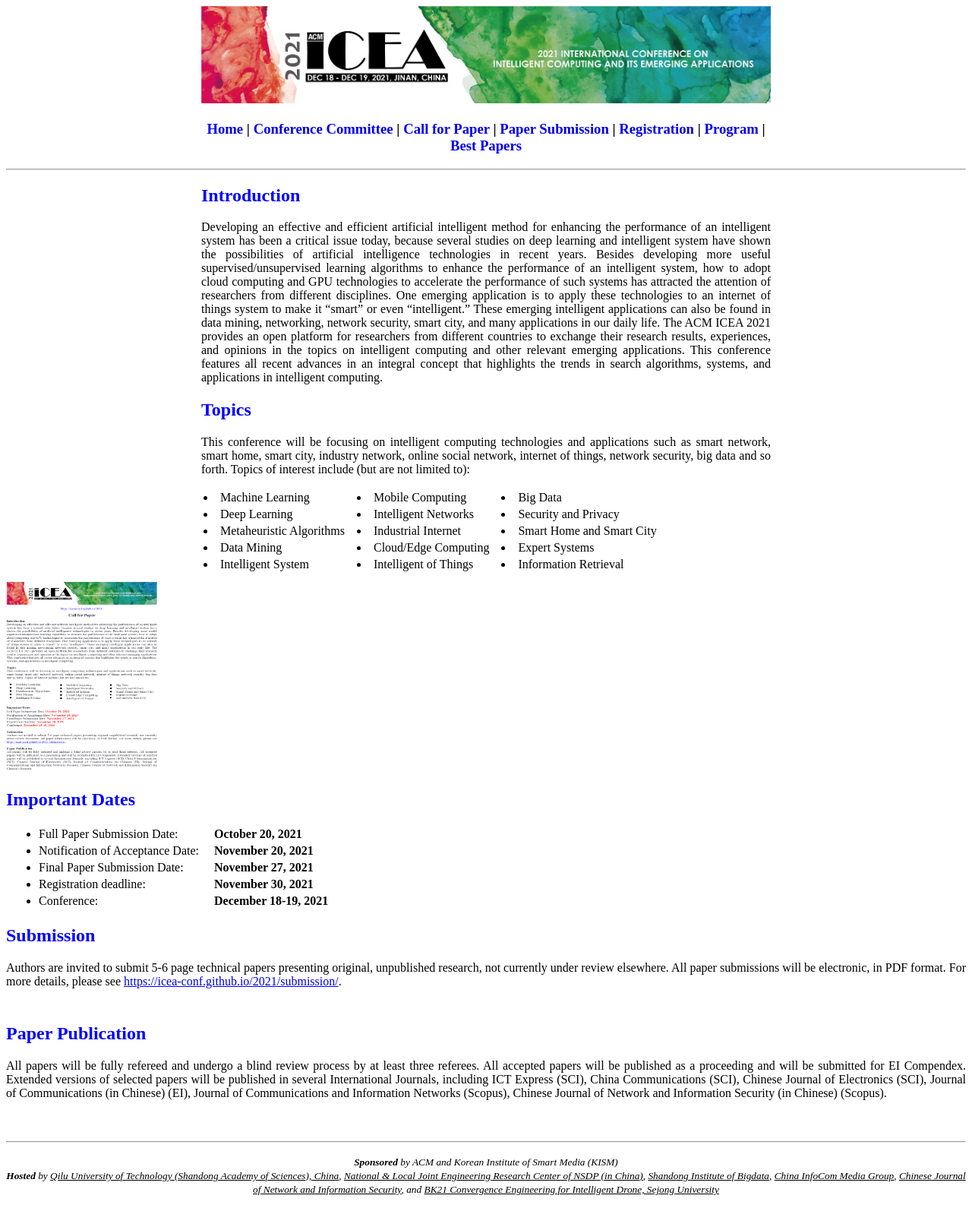
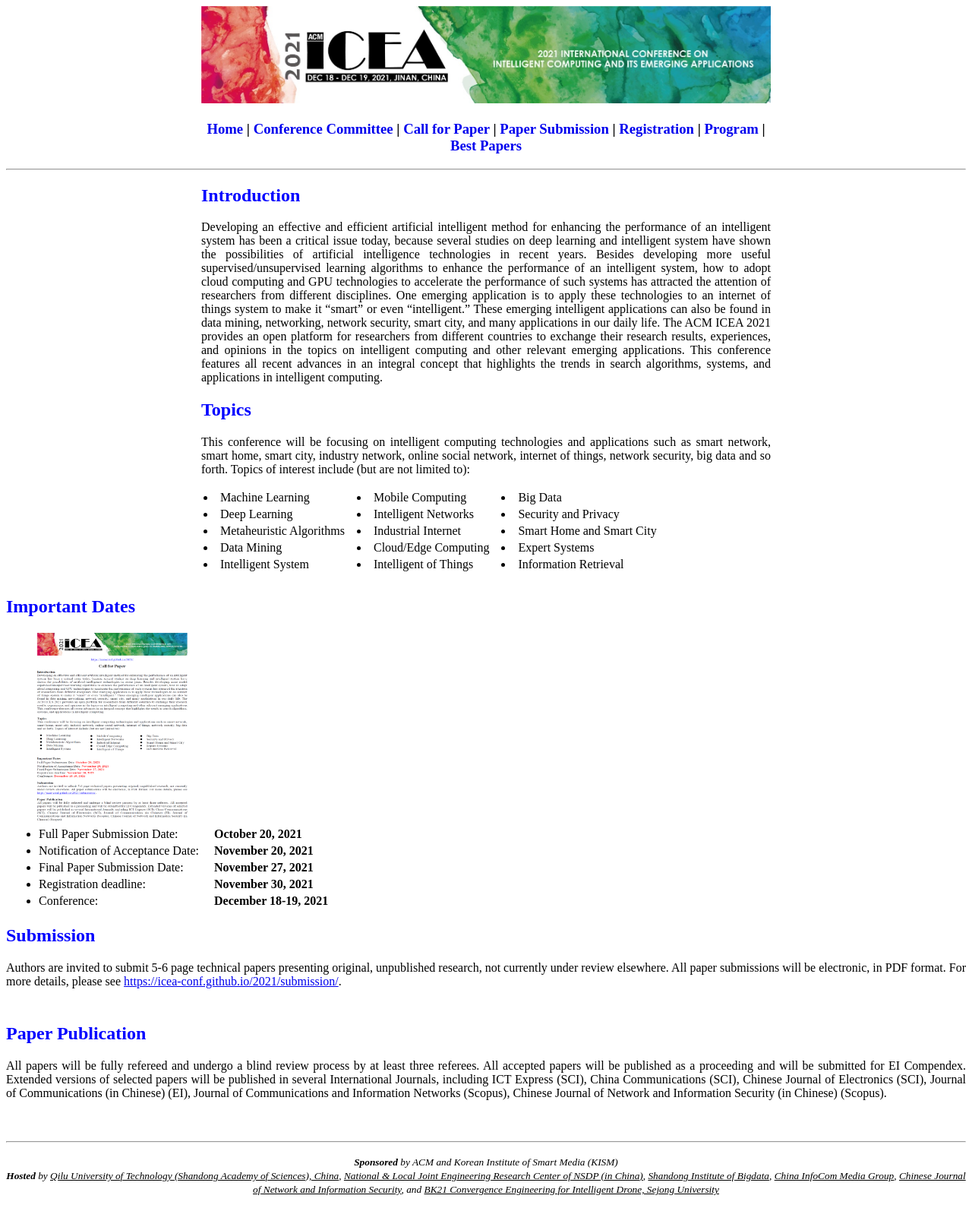
Before and after one commit to icea-conf/2021, a Jekyll site: the page built from papers/index.html, in a window 1280 px wide. Shown: the whole page at 76% size. Built offline with Jekyll 4.4.1, drawn with Linux system fonts in a browser that asks for light colours.

Commit message:
Update index.html

```diff
--- a/papers/index.html
+++ b/papers/index.html
@@ -83,9 +83,6 @@
             </div>
 
             <div style="padding-top: 10px">
-                  <div>
-                        <a href="https://icea-conf.github.io/2021/papers/ICEA%202021_CFP-v7.pdf"><img src="ICEA 2021_CFP-v7.PNG" width="200" height="250"></a>
-                  </div>
                   <h2 style="color:#0000FF">Important Dates</h2>
                   <ul>
                   <table>
@@ -130,6 +127,9 @@
                                           <b>&nbsp; &nbsp; December 18-19, 2021</b>
                                     </td>
                               </tr>
+                              <div>
+                                    <a href="https://icea-conf.github.io/2021/papers/ICEA%202021_CFP-v7.pdf"><img src="ICEA 2021_CFP-v7.PNG" width="200" height="250"></a>
+                              </div>
                         </tbody>
                   </table>
             </div>
```
